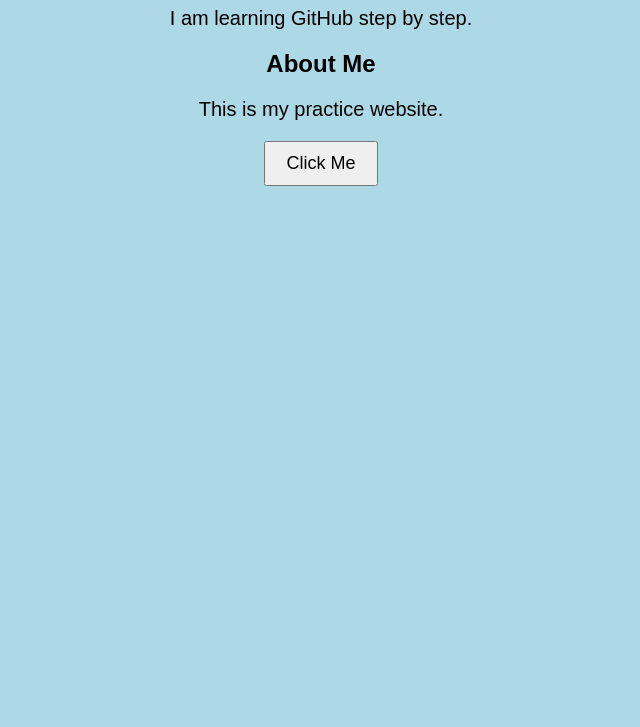
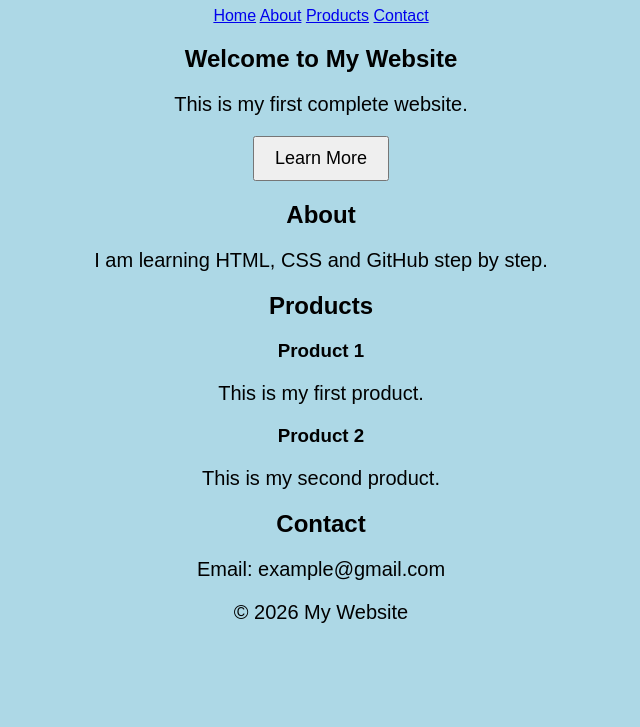
Before and after one commit to aiswariasuresh/github-practice, a plain HTML site: page index.html in a window 1280 px wide. Shown: the part 73-800 px from the top of the page, without its empty margins (319-959 px from the left). Drawn offline with Linux system fonts and the light colour scheme.

Commit message:
Update title and structure of index.html

```diff
--- a/index.html
+++ b/index.html
@@ -1,21 +1,71 @@
 <!DOCTYPE html>
 <html>
+
 <head>
-    <title>My GitHub Practice</title>
+    <title>My Practice Website</title>
     <link rel="stylesheet" href="style.css">
 </head>
 
 <body>
 
-    <h1>Welcome to Aiswaria's Website</h1>
+    <!-- Header -->
+    <header>
+        <h1>My Website</h1>
 
-    <p>I am learning GitHub step by step.</p>
+        <nav>
+            <a href="#home">Home</a>
+            <a href="#about">About</a>
+            <a href="#products">Products</a>
+            <a href="#contact">Contact</a>
+        </nav>
+    </header>
 
-    <h2>About Me</h2>
 
-    <p>This is my practice website.</p>
+    <!-- Home -->
+    <section id="home">
+        <h2>Welcome to My Website</h2>
+        <p>This is my first complete website.</p>
+        <button>Learn More</button>
+    </section>
 
-    <button>Click Me</button>
+
+    <!-- About -->
+    <section id="about">
+        <h2>About</h2>
+        <p>
+            I am learning HTML, CSS and GitHub step by step.
+        </p>
+    </section>
+
+
+    <!-- Products -->
+    <section id="products">
+        <h2>Products</h2>
+
+        <div>
+            <h3>Product 1</h3>
+            <p>This is my first product.</p>
+        </div>
+
+        <div>
+            <h3>Product 2</h3>
+            <p>This is my second product.</p>
+        </div>
+    </section>
+
+
+    <!-- Contact -->
+    <section id="contact">
+        <h2>Contact</h2>
+        <p>Email: example@gmail.com</p>
+    </section>
+
+
+    <!-- Footer -->
+    <footer>
+        <p>© 2026 My Website</p>
+    </footer>
 
 </body>
+
 </html>
```
